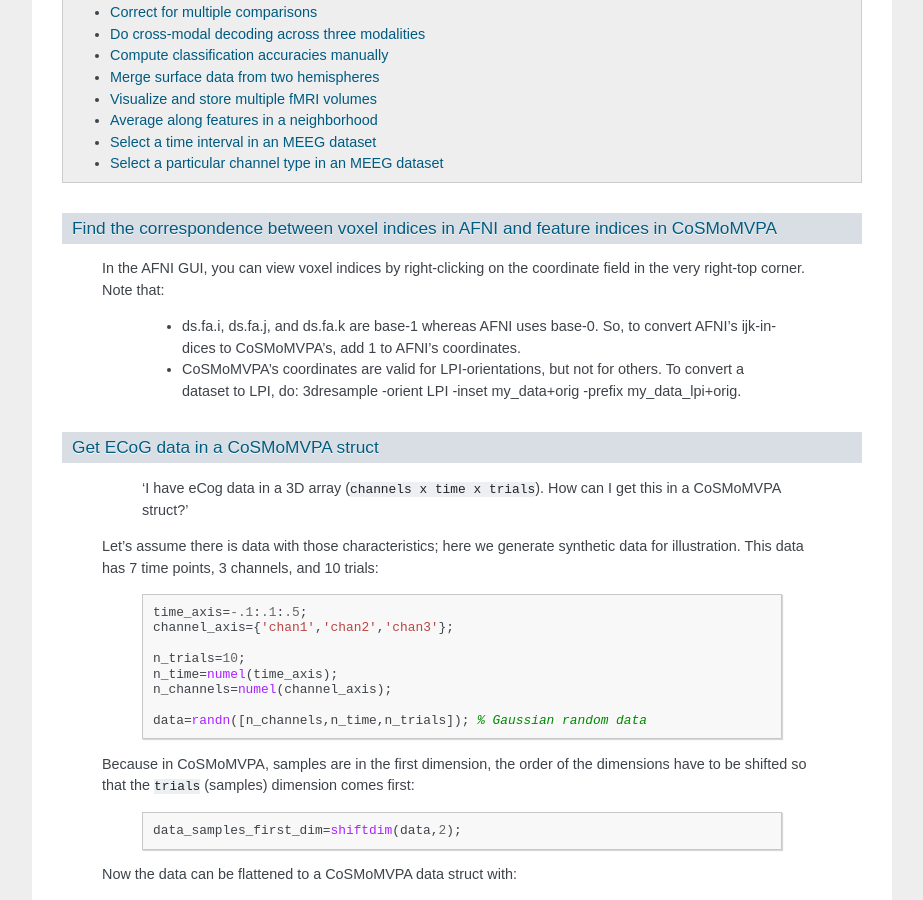
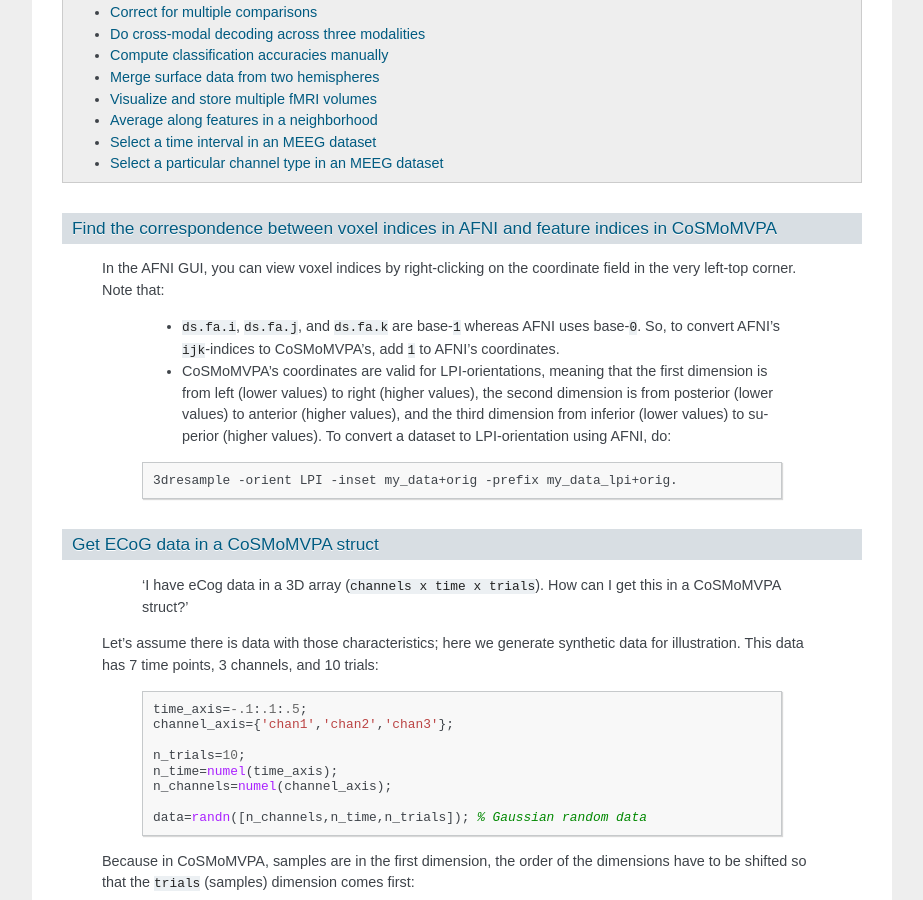
Before and after one commit to CoSMoMVPA/CoSMoMVPA, a Sphinx documentation site: the page built from doc/source/faq.rst, in a window 1280 px wide and 900 px high, scrolled down 5231 px. Shown: the whole window, without its empty margins (198-1121 px from the left). Built offline with Sphinx 7.4.7, drawn with Linux system fonts in a browser that asks for light colours; pages that are not in the unit, such as notebooks, are missing from menus; cross-references to code outside the pages are shown as plain code; some of the changed text lies outside the part shown.

Commit message:
WEB: explain LPI orientation

```diff
--- a/doc/source/faq.rst
+++ b/doc/source/faq.rst
@@ -175,10 +175,14 @@ Find the correspondence between voxel indices in AFNI and feature indices in CoS
 --------------------------------------------------------------------------------------
 
 
-    In the AFNI GUI, you can view voxel indices by right-clicking on the coordinate field in the very right-top corner. Note that:
+    In the AFNI GUI, you can view voxel indices by right-clicking on the coordinate field in the very left-top corner. Note that:
 
-        - ds.fa.i, ds.fa.j, and ds.fa.k are base-1 whereas AFNI uses base-0. So, to convert AFNI's ijk-indices to CoSMoMVPA's, add 1 to AFNI's coordinates.
-        - CoSMoMVPA's coordinates are valid for LPI-orientations, but not for others. To convert a dataset to LPI, do: 3dresample -orient LPI -inset my_data+orig -prefix my_data_lpi+orig.
+        - ``ds.fa.i``, ``ds.fa.j``, and ``ds.fa.k`` are base-``1`` whereas AFNI uses base-``0``. So, to convert AFNI's ``ijk``-indices to CoSMoMVPA's, add ``1`` to AFNI's coordinates.
+        - CoSMoMVPA's coordinates are valid for LPI-orientations, meaning that the first dimension is from left (lower values) to right (higher values), the second dimension is from posterior (lower values) to anterior (higher values), and the third dimension from inferior (lower values) to superior (higher values). To convert a dataset to LPI-orientation using AFNI, do:
+
+        .. code-block:: shell
+
+            3dresample -orient LPI -inset my_data+orig -prefix my_data_lpi+orig.
 
 .. _faq_get_ecog_data_in_cosmomvpa_struct:
 
```
Also changed, not shown: other parts of doc/source/faq.rst (+1 -1 lines).
